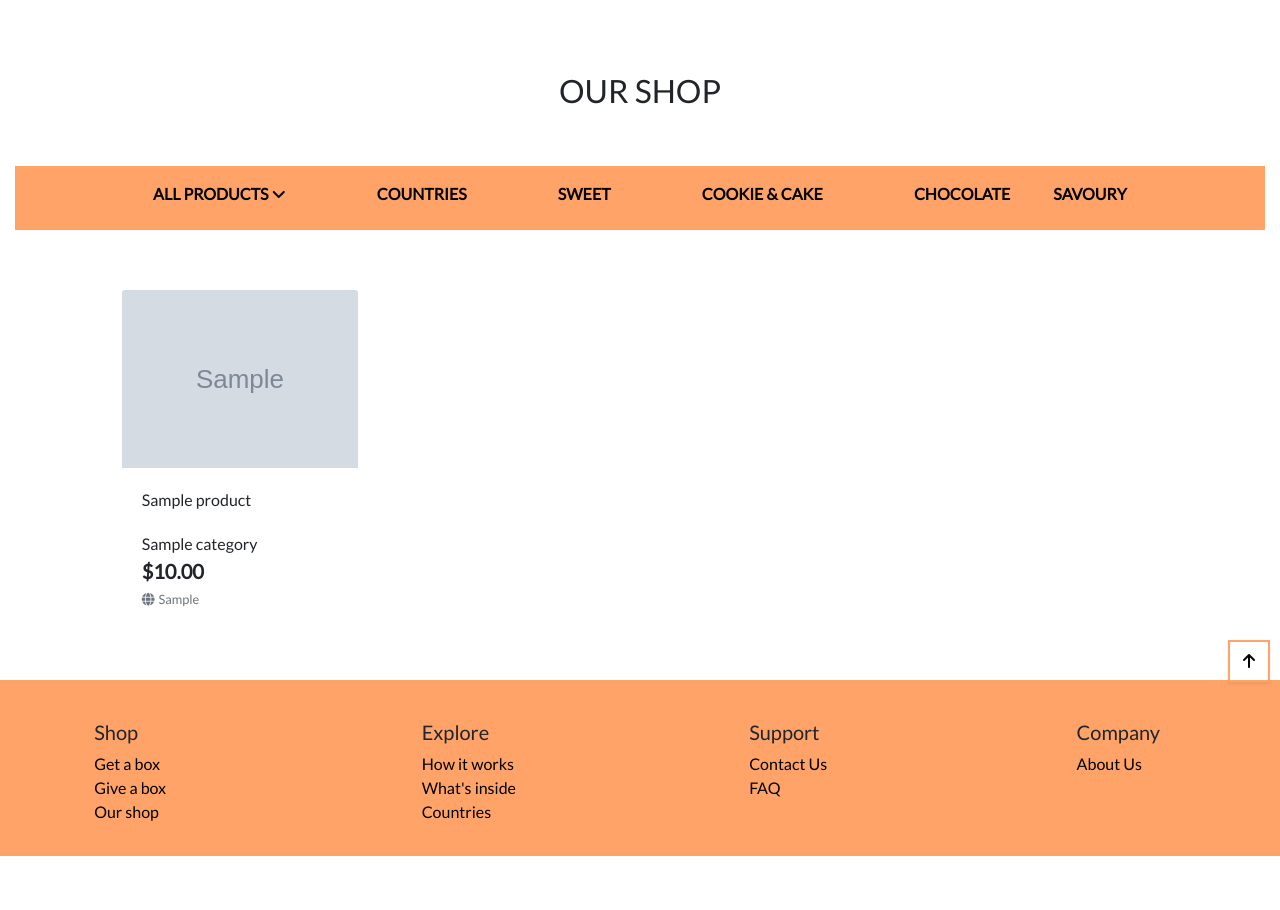
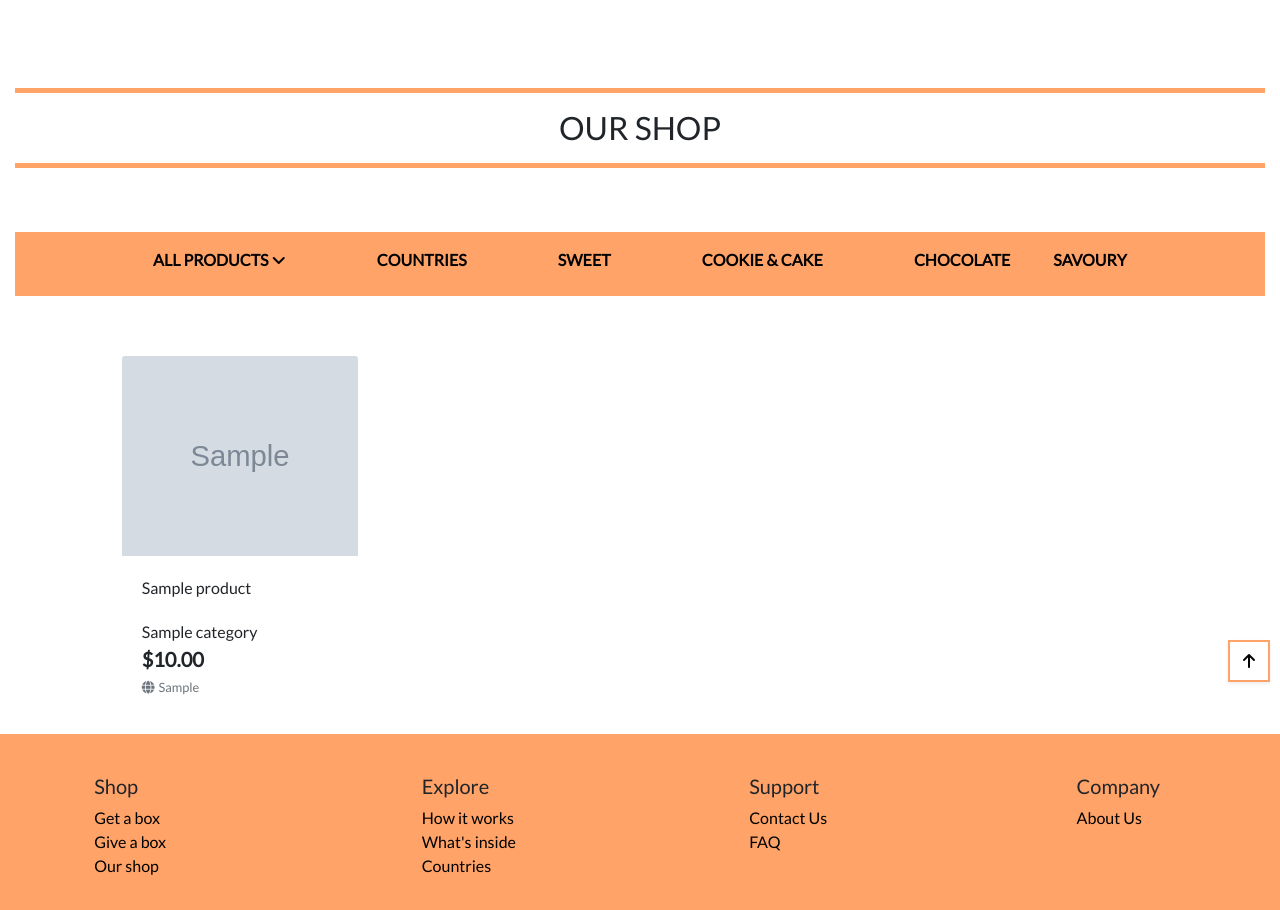
Before and after one commit to ceciliabinck/taste-world-snacks, a Django app: page /shop/ in a window 1280 px wide. Shown: the part 108-1018 px from the top of the page. Before the commit the page ends 964 px from the top, so only its background shows below. Run offline with Django 3.2, Linux system fonts and the light colour scheme; tables that the repository leaves empty hold one stand-in row (values such as "Sample post"); grey boxes marked "Sample" are stand-in pictures; parts of the project's set-up code (start-up, migrations or seed data) failed here and were passed over; some libraries are stand-ins or nearby versions.

Commit message:
Added products back in and styled shop page

```diff
--- a/products/templates/products/shop.html
+++ b/products/templates/products/shop.html
@@ -5,7 +5,9 @@
     <div class="container-fluid">
         <div class="row">
             <div class="col text-center mt-3">
+                <hr>
                 <h2 class="logo-font">Our Shop</h2>
+                <hr>
             </div>
         </div>
         <!-- Category nav -->
@@ -67,11 +69,11 @@
                             <div class="card h-100 border-0">
                                 {% if product.image %}
                                     <a href="{% url 'product_detail' product.id %}">
-                                        <img class="card-img-top img-fluid" src="{{ product.image.url }}" alt="{{ product.name }}">
+                                        <img class="card-img-top img-fluid img-shop" src="{{ product.image.url }}" alt="{{ product.name }}">
                                     </a>
                                 {% else %}
                                     <a href="{% url 'product_detail' product.id %}">
-                                        <img class="card-img-top img-fluid" src="{{ MEDIA_URL }}noimage.png"
+                                        <img class="card-img-top img-fluid img-shop" src="{{ MEDIA_URL }}noimage.png"
                                         alt="{{ product.name }}">
                                     </a>
                                 {% endif %}
--- a/static/css/base.css
+++ b/static/css/base.css
@@ -163,6 +163,9 @@ hr {
     color: #86c4ff !important;
 }
 
+.img-shop {
+    height: 200px;
+}
 /*  Bootstrap Toasts */
 
 
```
Also changed, not shown: media/noimage.png (deleted), media/products/buttermint.jpg (renamed from media/buttermint.jpg), media/products/chinchin.jpg (renamed from media/chinchin.jpg), media/products/s643667121527569464_p100_i2_w640.jpeg (renamed from media/s643667121527569464_p100_i2_w640.jpeg), media/products/s643667121527569464_p166_i1_w474.jpeg (renamed from media/s643667121527569464_p166_i1_w474.jpeg), media/products/s643667121527569464_p177_i2_w408.jpeg (renamed from media/s643667121527569464_p177_i2_w408.jpeg), media/products/s643667121527569464_p183_i3_w640.jpeg (renamed from media/s643667121527569464_p183_i3_w640.jpeg), media/products/s643667121527569464_p220_i2_w605.jpeg (renamed from media/s643667121527569464_p220_i2_w605.jpeg), media/products/s643667121527569464_p236_i2_w640.jpeg (renamed from media/s643667121527569464_p236_i2_w640.jpeg), media/products/s643667121527569464_p238_i2_w640.jpeg (renamed from media/s643667121527569464_p238_i2_w640.jpeg), media/products/s643667121527569464_p239_i1_w640.jpeg (renamed from media/s643667121527569464_p239_i1_w640.jpeg), media/products/s643667121527569464_p254_i1_w640.jpeg (renamed from media/s643667121527569464_p254_i1_w640.jpeg), media/products/s643667121527569464_p323_i1_w640.jpeg (renamed from media/s643667121527569464_p323_i1_w640.jpeg), media/products/s643667121527569464_p336_i3_w640.jpeg (renamed from media/s643667121527569464_p336_i3_w640.jpeg), 4 more files.
